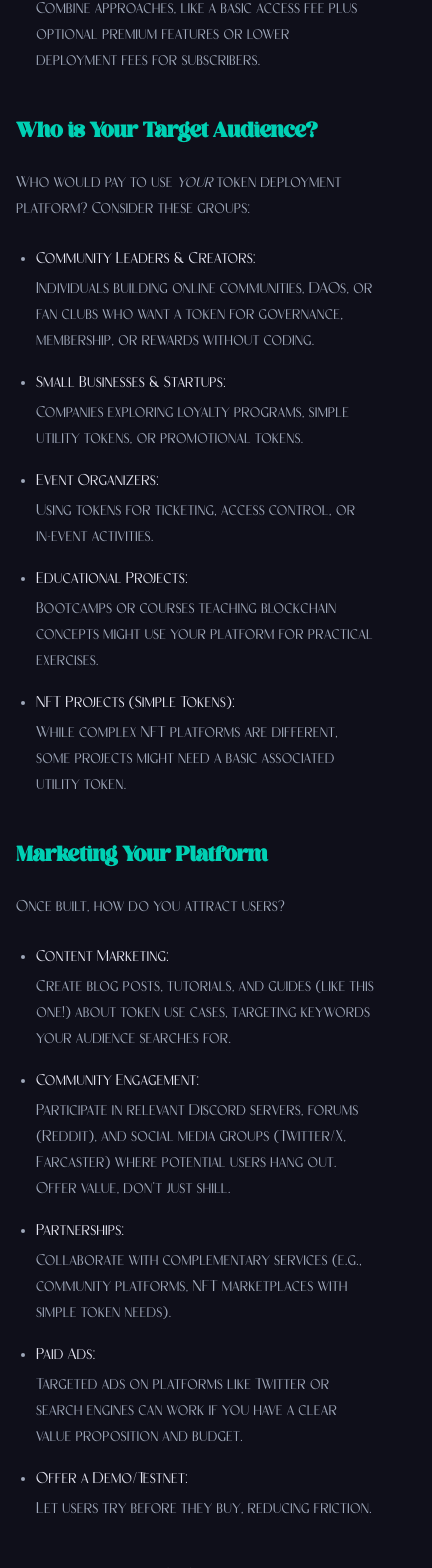
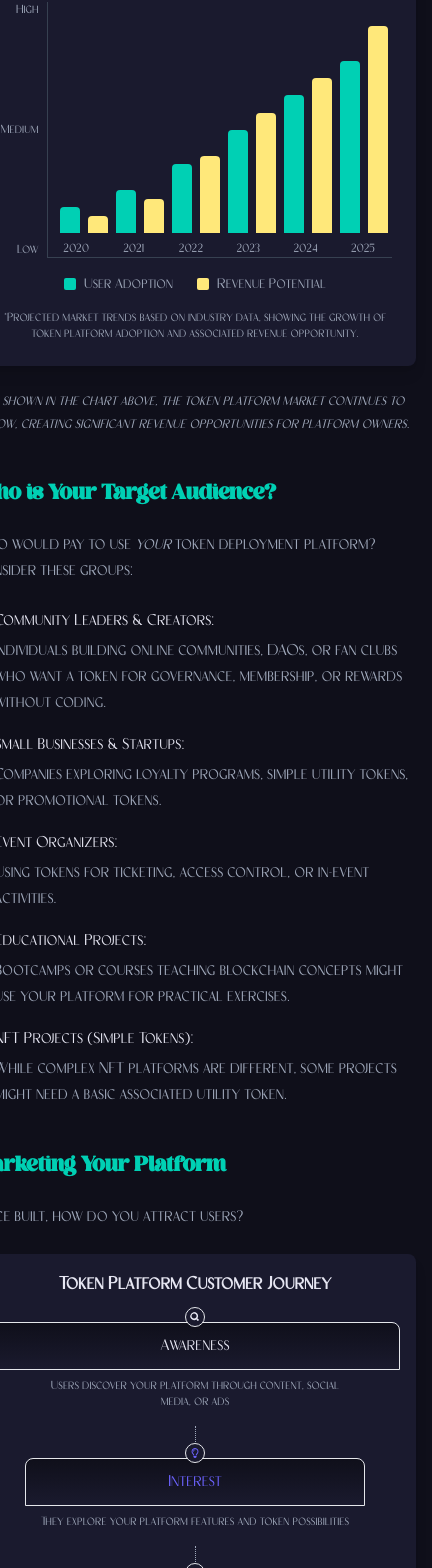
Before and after one commit to Gcavazo1/Quicktoken-Landing-Blog, a Next.js app: page / in a window 390 px wide. Shown: the part 7210-8778 px from the top of the page, 432 px wide, since content can reach past the window. Built offline with nearby package versions, Linux system fonts and the light colour scheme.

Commit message:
Deployment build:Adjust layout for mobile viewing

```diff
--- a/app/components/sections/BlogContentSectionPart2.tsx
+++ b/app/components/sections/BlogContentSectionPart2.tsx
@@ -42,13 +42,13 @@ const BlogContentSectionPart2 = () => {
               </li>
             </ul>
 
-            {/* Temporarily comment out TrendDiagram for testing */}
-            {/* <div className="my-12">
+            {/* Uncomment TrendDiagram */}
+            <div className="my-12">
               <TrendDiagram />
             </div>
             <p className="text-textMuted text-center italic text-sm leading-relaxed">
               As shown in the chart above, the token platform market continues to grow, creating significant revenue opportunities for platform owners.
-            </p> */}
+            </p>
 
             <h3 className="text-2xl text-primary font-title font-semibold pt-4">
               Who is Your Target Audience?
@@ -86,13 +86,13 @@ const BlogContentSectionPart2 = () => {
               Once built, how do you attract users?
             </p>
 
-            {/* Temporarily comment out SalesFunnel for testing */}
-            {/* <div className="my-8">
+            {/* Uncomment SalesFunnel */}
+            <div className="my-8">
               <SalesFunnel />
             </div>
             <p className="text-textMuted text-center italic text-sm leading-relaxed mb-6">
               Understanding the customer journey helps you target your marketing efforts at each stage of the funnel.
-            </p> */}
+            </p>
 
              <ul className="list-disc space-y-4 pl-5 text-textMuted leading-relaxed">
               <li>
--- a/app/components/ui/SalesFunnel.tsx
+++ b/app/components/ui/SalesFunnel.tsx
@@ -58,8 +58,13 @@ const SalesFunnel = () => {
       <div className="space-y-4">
         {funnelStages.map((stage, index) => (
           <div key={stage.name} className="flex flex-col items-center">
-            {/* Funnel section */}
-            <div className={`${stage.width} h-12 bg-gradient-to-b from-background to-surface border border-${stage.color} rounded-t-lg flex items-center justify-center relative group transition-all duration-300 hover:from-surface hover:to-background`}>
+            {/* Add a wrapper div for centering the variable-width element */}
+            <div className="w-full flex justify-center">
+              {/* Funnel section (move width here, remove flex properties) */}
+              <div
+                className={`${stage.width} h-12 bg-gradient-to-b from-background to-surface border border-${stage.color} rounded-t-lg relative group transition-all duration-300 hover:from-surface hover:to-background flex items-center justify-center`}
+                // Removed flex items-center justify-center from here as parent handles centering
+              >
                 {/* Icon */}
                 <stage.icon className={`${stage.color} text-xl absolute -top-4 p-1 bg-surface rounded-full border border-${stage.color}`} />
 
@@ -67,6 +72,7 @@ const SalesFunnel = () => {
                 <span className={`${stage.color} font-medium`}>
                   {stage.name}
                 </span>
+              </div>
             </div>
 
             {/* Stage description */}
```
Also changed, not shown: public/images/blockchain-adoption-interface.jpg (added), public/images/sales-funnel-interface.jpg (added). Lines whose indentation alone changed are shown as unchanged.
